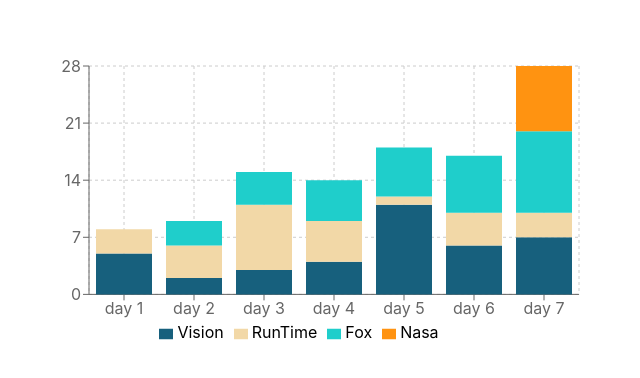
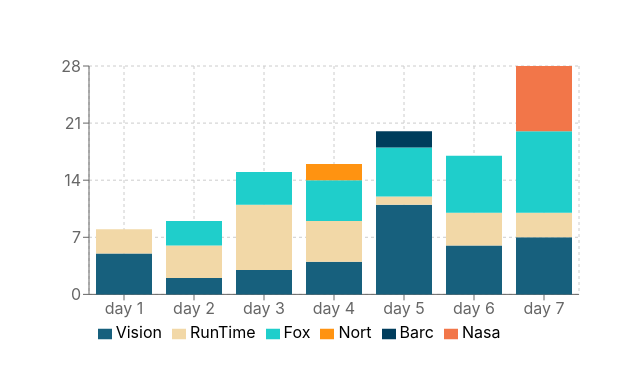
Before and after one commit to Ofir-Smuha/Time-Tracking, a React (Create React App) app in the folder proj/: page /statistics in a window 1280 px wide. Shown: the part 204-582 px from the top of the page, without its empty margins (331-971 px from the left). Built offline with nearby package versions, Linux system fonts and the light colour scheme.

Commit message:
Absolute paths & prop validations

```diff
--- a/proj/src/components/projects/ProjectPreview.js
+++ b/proj/src/components/projects/ProjectPreview.js
@@ -1,4 +1,5 @@
 import React from 'react'
+import PropTypes from 'prop-types';
 import styled from 'styled-components';
 
 const Project = styled.li`
@@ -48,5 +49,10 @@ const ProjectPreview = (props) => {
   )
 }
 
+ProjectPreview.propTypes = {
+  onDeleteProject: PropTypes.func,
+  onEditProject: PropTypes.func,
+  project: PropTypes.object
+}
 
 export default ProjectPreview
--- a/proj/src/components/statistics/statistics.js
+++ b/proj/src/components/statistics/statistics.js
@@ -17,8 +17,8 @@ export default class Statistics extends Component {
       {date: 'day 1', Vision: 5, RunTime: 3},
       {date: 'day 2', Vision: 2, RunTime: 4, Fox: 3},
       {date: 'day 3', Vision: 3, RunTime: 8, Fox: 4},
-      {date: 'day 4', Vision: 4, RunTime: 5, Fox: 5},
-      {date: 'day 5', Vision: 11, RunTime: 1, Fox: 6},
+      {date: 'day 4', Vision: 4, RunTime: 5, Fox: 5, Nort: 2},
+      {date: 'day 5', Vision: 11, RunTime: 1, Fox: 6, Barc: 2},
       {date: 'day 6', Vision: 6, RunTime: 4, Fox: 7},
       {date: 'day 7', Vision: 7, RunTime: 3, Fox: 10, Nasa: 8}
     ]
@@ -50,8 +50,8 @@ export default class Statistics extends Component {
         <XAxis dataKey="date"/>
         <YAxis/>
         <Tooltip/>
-        <Legend />
         {this.drawBars()}
+        <Legend/>
         </BarChart>
       </Wrapper>
     )
--- a/proj/src/components/time-tracking/TimePreview.js
+++ b/proj/src/components/time-tracking/TimePreview.js
@@ -50,7 +50,7 @@ class TimePreview extends Component {
 
   handleTimeChange = (e) => {
     if (e.target.value === '') return
-    this.props.changeTime(e.target.value, this.props.date.id)
+    this.props.handleChangeTime(e.target.value, this.props.date.id)
     this.setState({
       displayHours: true
     })
@@ -62,9 +62,6 @@ class TimePreview extends Component {
     })
   }
 
-  componentWillReceiveProps() {
-    console.log(this.props.date, this.props.total)
-  }
   render() {
     return (
       <PrevContainer>
@@ -86,7 +83,7 @@ class TimePreview extends Component {
 
 TimePreview.propTypes = {
   date: PropTypes.object,
-  total: PropTypes.number
+  total: PropTypes.string
 }
 
 export default TimePreview;
--- a/proj/src/components/time-tracking/TimesList.js
+++ b/proj/src/components/time-tracking/TimesList.js
@@ -20,7 +20,7 @@ const TimeList = (props) => {
       <List>
         {props.dates.map(date =>
           <TimePreview
-            changeTime={props.changeTime}
+          handleChangeTime={props.handleChangeTime}
             key={date.id}
             date={date}
             total={ get(date.id, props.hours) }
@@ -32,7 +32,8 @@ const TimeList = (props) => {
 }
 
 TimeList.propTypes = {
-  dates: PropTypes.array
+  dates: PropTypes.array,
+  handleChangeTime: PropTypes.func
 }
 
 export default TimeList
--- a/proj/src/views/Projects.js
+++ b/proj/src/views/Projects.js
@@ -1,6 +1,6 @@
 import React, { Component } from 'react';
-import EditProject from '../components/projects/EditProject';
-import ProjectList from '../components/projects/ProjectList'
+import EditProject from 'components/projects/EditProject';
+import ProjectList from 'components/projects/ProjectList'
 import styled from 'styled-components';
 import uuidv4 from 'uuid/v4';
 import { set, unset } from 'lodash/fp';
--- a/proj/src/views/TimeTracking.js
+++ b/proj/src/views/TimeTracking.js
@@ -1,6 +1,6 @@
 import React, { Component } from 'react';
-import Header from '../components/time-tracking/Header';
-import TimesList from '../components/time-tracking/TimesList';
+import Header from 'components/time-tracking/Header';
+import TimesList from 'components/time-tracking/TimesList';
 import moment from 'moment';
 import {set} from 'lodash/fp'
 
@@ -58,7 +58,7 @@ class TimeTracking extends Component {
         </Header>
         <TimesList
           dates={this.state.dates}
-          changeTime={this.changeTime}
+          handleChangeTime={this.changeTime}
           hours={ this.state.hours }
         />
       </div>
```
Also changed, not shown: proj/src/components/projects/ProjectList.js (+6 -1 lines).
